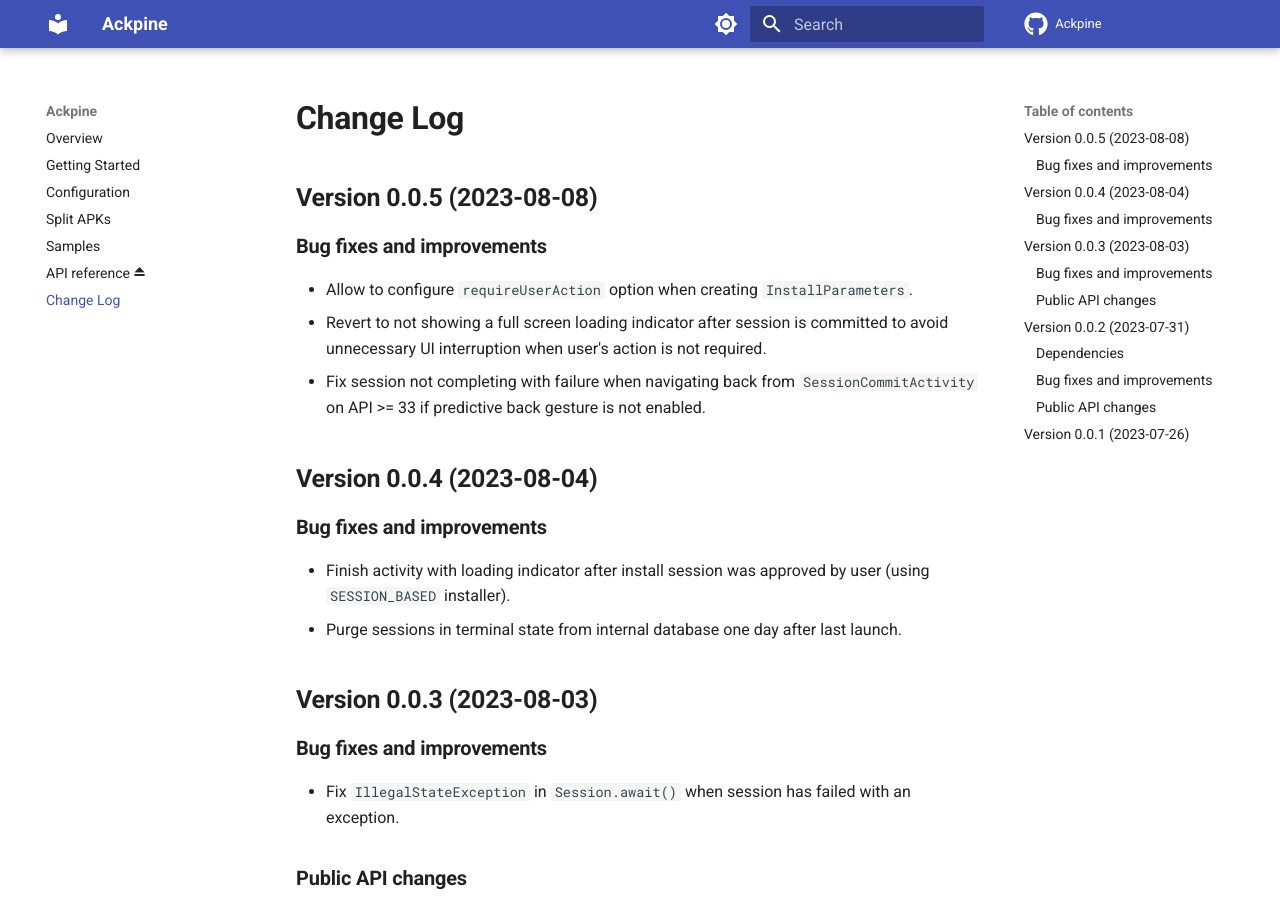
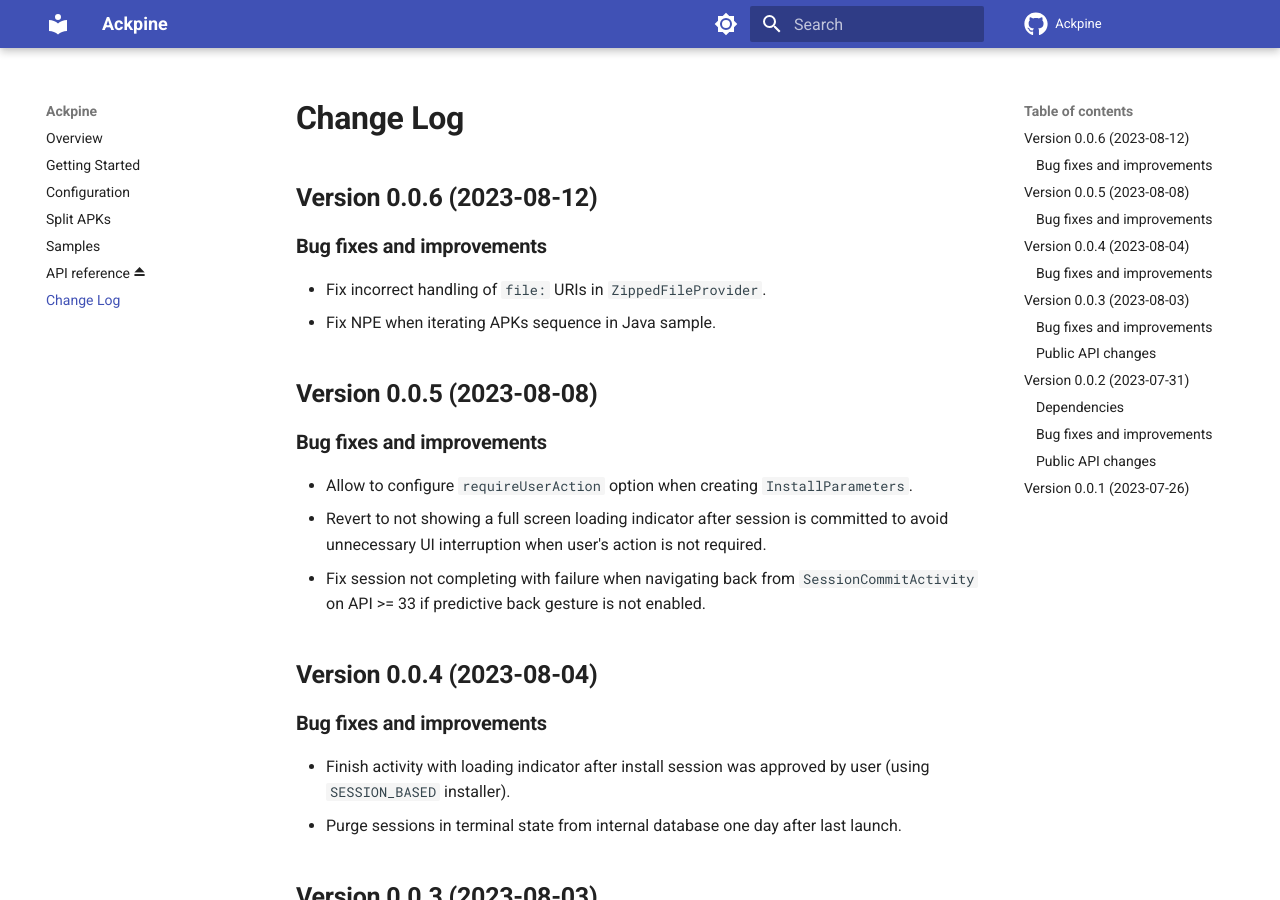
Before and after one commit to solrudev/Ackpine, an MkDocs documentation site: the page built from docs/changelog.md, in a window 1280 px wide and 900 px high. Built offline with MkDocs 1.6.1 and Material for MkDocs 9.7.7, drawn with Linux system fonts in a browser that asks for light colours; comment, search, counter and statistics services are not loaded.

Commit message:
add version 0.0.6 to changelog

```diff
--- a/docs/changelog.md
+++ b/docs/changelog.md
@@ -1,5 +1,13 @@
 Change Log
 ==========
+
+Version 0.0.6 (2023-08-12)
+--------------------------
+
+### Bug fixes and improvements
+
+- Fix incorrect handling of `file:` URIs in `ZippedFileProvider`.
+- Fix NPE when iterating APKs sequence in Java sample.
 
 Version 0.0.5 (2023-08-08)
 --------------------------
```
